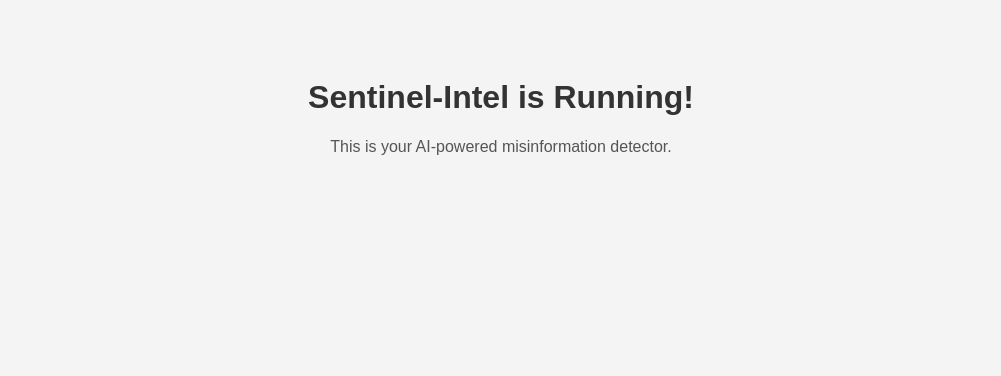
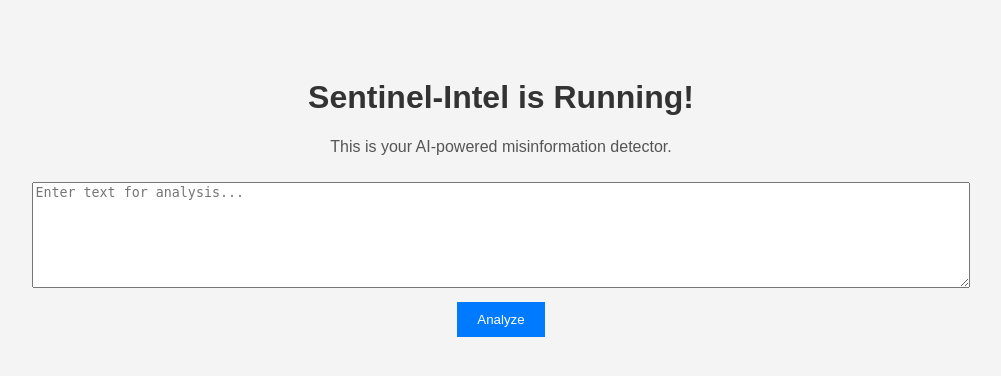
Before and after one commit to ravage400/Sentinel-, a Flask app: page / in a window 1280 px wide. Shown: the top 376 px of the page, without its empty margins (139-1140 px from the left). Run offline with Flask 3, Linux system fonts and the light colour scheme.

Commit message:
Update index.html

```diff
--- a/templates/index.html
+++ b/templates/index.html
@@ -17,10 +17,35 @@
         p {
             color: #555;
         }
+        textarea {
+            width: 80%;
+            height: 100px;
+            margin: 10px 0;
+        }
+        button {
+            padding: 10px 20px;
+            background-color: #007bff;
+            color: white;
+            border: none;
+            cursor: pointer;
+        }
+        button:hover {
+            background-color: #0056b3;
+        }
     </style>
 </head>
 <body>
     <h1>Sentinel-Intel is Running!</h1>
     <p>This is your AI-powered misinformation detector.</p>
+
+    <form method="POST">
+        <textarea name="text" placeholder="Enter text for analysis..."></textarea><br>
+        <button type="submit">Analyze</button>
+    </form>
+
+    {% if result %}
+        <h3>Analysis Result:</h3>
+        <p>{{ result }}</p>
+    {% endif %}
 </body>
 </html>
```
